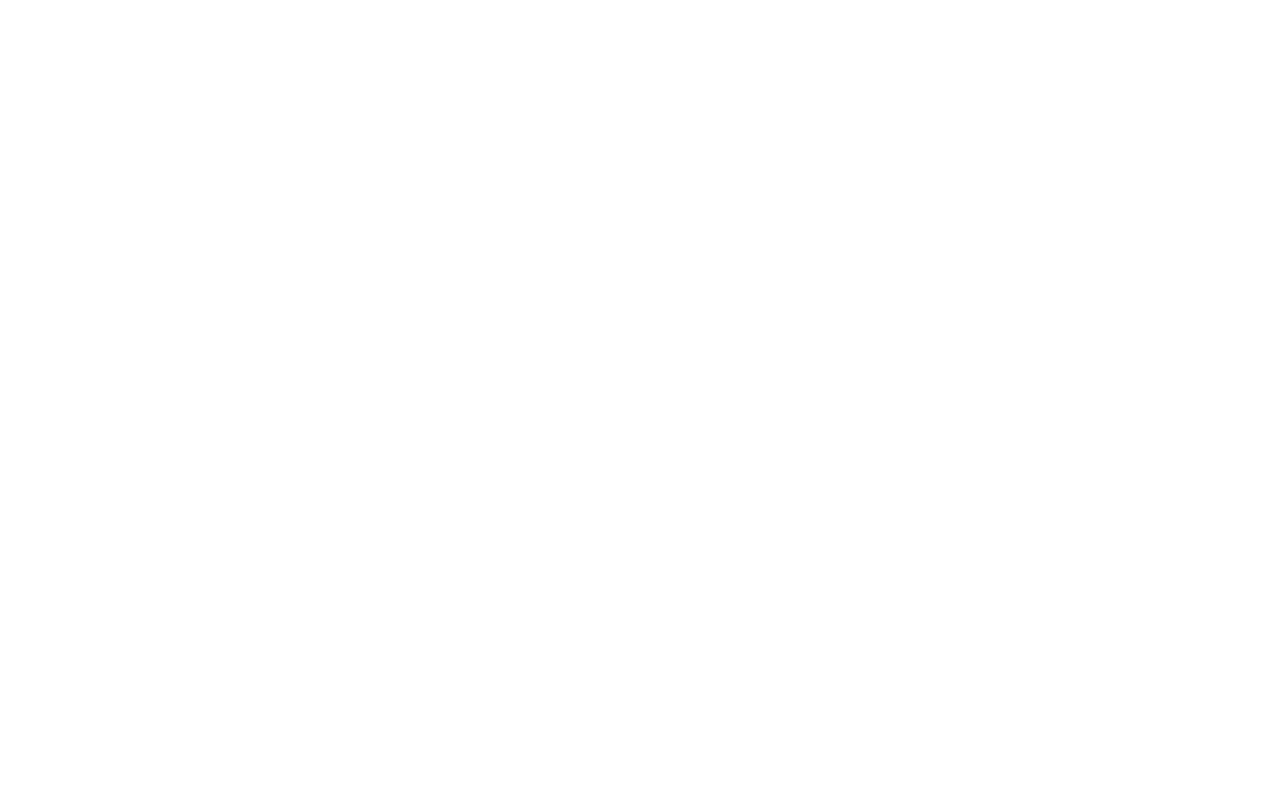
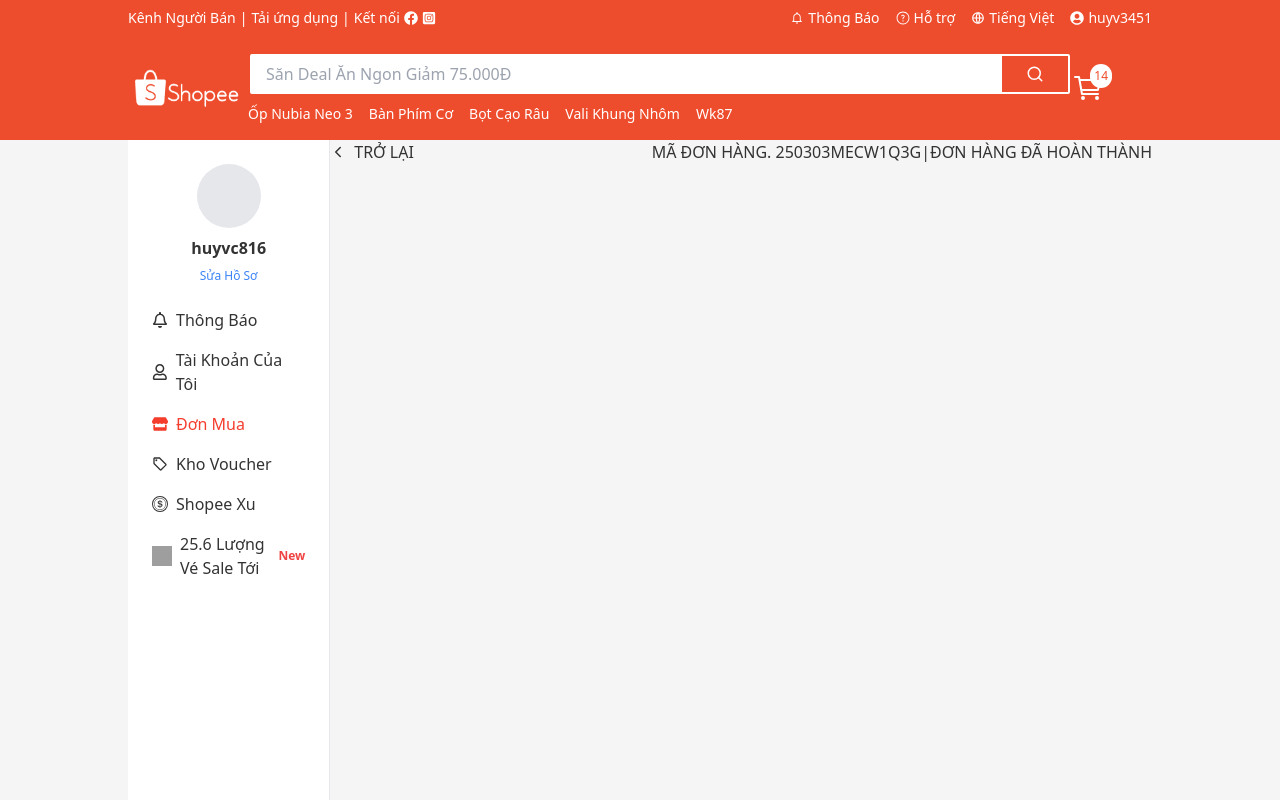
Before and after one commit to dhuy00/MDM_project, a React (Create React App) app in the folder shopee-project/: page /order/1 in a window 1280 px wide. Before the commit this address had no page. Shown: the top 800 px of the page. Built offline with nearby package versions, Linux system fonts and the light colour scheme; grey boxes are pictures that could not be loaded.

Commit message:
update code

```diff
--- a/shopee-project/src/components/order/ReviewModal.jsx
+++ b/shopee-project/src/components/order/ReviewModal.jsx
@@ -1,15 +1,19 @@
 import React, { useState } from 'react';
 import { AiFillStar } from 'react-icons/ai';
+import { FaCamera } from "react-icons/fa";
+import { FaVideo } from "react-icons/fa";
 
 const ReviewModal = ({ onClose }) => {
-  const [rating, setRating] = useState(5);
+  const [productRating, setProductRating] = useState(5);
+  const [sellerServiceRating, setSellerServiceRating] = useState(5);
   const [highlight, setHighlight] = useState('');
   const [quality, setQuality] = useState('');
   const [comment, setComment] = useState('');
 
   const handleSubmit = () => {
     const reviewData = {
-      rating,
+      productRating,
+      sellerServiceRating,
       highlight,
       quality,
       comment,
@@ -21,13 +25,13 @@ const ReviewModal = ({ onClose }) => {
   return (
     <div className="fixed inset-0 bg-black bg-opacity-40 z-50 flex items-center justify-center">
       <div className="bg-white rounded-md shadow-lg w-[600px] max-h-[90vh] overflow-y-auto">
-        <div className="p-6 border-b font-semibold text-xl">Đánh Giá Sản Phẩm</div>
+        <div className="px-6 py-4 text-xl font-semibold border-b">Đánh Giá Sản Phẩm</div>
 
-        <div className="px-6 pt-4">
+        <div className="px-6 py-4">
           {/* Hướng dẫn nhận xu */}
           <div className="bg-yellow-100 border border-yellow-300 rounded flex items-center p-3 text-sm mb-4">
-            <span className="font-semibold text-yellow-700">Xem Hướng dẫn đánh giá chuẩn để nhận đến </span>
-            <span className="ml-1 text-red-500 font-bold">200 xu!</span>
+            <span>Xem Hướng dẫn đánh giá chuẩn để nhận đến </span>
+            <span className="ml-1 text-orange-700 font-bold">200 xu!</span>
           </div>
 
           {/* Thông tin sản phẩm */}
@@ -39,25 +43,24 @@ const ReviewModal = ({ onClose }) => {
             </div>
           </div>
 
-          {/* Rating */}
-          <div className="mb-2">
-            <div className="font-semibold mb-1">Chất lượng sản phẩm</div>
+          {/* Đánh giá chất lượng sản phẩm */}
+          <div className="mb-4">
+            <div className="font-semibold text-sm mb-1">Chất lượng sản phẩm</div>
             <div className="flex items-center gap-1">
               {[1, 2, 3, 4, 5].map((i) => (
                 <AiFillStar
                   key={i}
-                  className={`w-6 h-6 cursor-pointer ${
-                    i <= rating ? 'text-yellow-400' : 'text-gray-300'
-                  }`}
-                  onClick={() => setRating(i)}
+                  className={`w-6 h-6 cursor-pointer ${i <= productRating ? 'text-yellow-400' : 'text-gray-300'
+                    }`}
+                  onClick={() => setProductRating(i)}
                 />
               ))}
               <span className="ml-2 text-orange-500 font-medium">Tuyệt vời</span>
             </div>
           </div>
 
-          {/* Các input */}
-          <div className="mt-4 space-y-4 text-sm">
+          {/* Input */}
+          <div className="space-y-4 text-sm">
             <div>
               <label className="block mb-1 font-semibold">Tính năng nổi bật:</label>
               <input
@@ -82,16 +85,80 @@ const ReviewModal = ({ onClose }) => {
               <textarea
                 value={comment}
                 onChange={(e) => setComment(e.target.value)}
-                rows="3"
+                rows="4"
                 placeholder="Hãy chia sẻ những điều bạn thích về sản phẩm này với người mua khác nhé."
                 className="w-full border rounded px-3 py-2 focus:outline-none focus:ring-1 focus:ring-orange-500 resize-none"
               />
             </div>
           </div>
+
+          {/* Thêm hình ảnh / video */}
+          <div className="mt-4 space-y-2 text-sm text-main-orange">
+            <div className="flex gap-2">
+              <button className="flex items-center gap-2 px-3 py-2 border border-main-orange rounded hover:bg-orange-50">
+                <FaCamera />
+                <span>Thêm Hình ảnh</span>
+
+              </button>
+              <button className="flex items-center gap-2 px-3 py-2 border border-main-orange rounded hover:bg-orange-50">
+                <FaVideo />
+                <span>Thêm Video</span>
+              </button>
+            </div>
+            <p className="text-xs text-gray-500">
+              Thêm 50 ký tự và 1 hình ảnh và 1 video để nhận <span className="text-red-500 font-medium">200 xu</span>
+            </p>
+          </div>
+
+          {/* Hiển thị tên */}
+          <div className="flex items-start gap-2 mt-4">
+            <input type="checkbox" defaultChecked className="mt-1" />
+            <div>
+              <p className="font-medium text-sm">Hiển thị tên đăng nhập trên đánh giá này</p>
+              <p className="text-xs text-gray-500">Tên tài khoản sẽ được hiển thị như z_ub20snju</p>
+            </div>
+          </div>
+
+          {/* Đánh giá dịch vụ */}
+          <div className="pt-6">
+            <div className="text-sm font-semibold mb-2">Về Dịch vụ</div>
+
+            {/* Dịch vụ người bán */}
+            <div className="flex items-center mb-2">
+              <span className="w-48 text-sm">Dịch vụ của người bán</span>
+              <div className="flex items-center gap-1">
+                {[1, 2, 3, 4, 5].map((i) => (
+                  <AiFillStar
+                    key={i}
+                    className={`w-5 h-5 cursor-pointer ${i <= sellerServiceRating ? 'text-yellow-400' : 'text-gray-300'
+                      }`}
+                    onClick={() => setSellerServiceRating(i)}
+                  />
+                ))}
+                <span className="ml-2 text-orange-500 text-sm">Tuyệt vời</span>
+              </div>
+            </div>
+
+            {/* Dịch vụ vận chuyển (bị mờ) */}
+            <div className="flex items-center mb-2">
+              <span className="w-48 text-sm">Dịch vụ vận chuyển</span>
+              <div className="flex items-center gap-1">
+                {[1, 2, 3, 4, 5].map((i) => (
+                  <AiFillStar
+                    key={i}
+                    className={`w-5 h-5 cursor-pointer ${i <= sellerServiceRating ? 'text-yellow-400' : 'text-gray-300'
+                      }`}
+                    onClick={() => setSellerServiceRating(i)}
+                  />
+                ))}
+                <span className="ml-2 text-orange-500 text-sm">Tuyệt vời</span>
+              </div>
+            </div>
+          </div>
         </div>
 
         {/* Footer */}
-        <div className="flex justify-end px-6 py-4 border-t gap-3">
+        <div className="flex justify-end px-6 py-4 border-t gap-3 text-sm">
           <button
             className="px-4 py-2 border border-gray-300 rounded hover:bg-gray-100"
             onClick={onClose}
--- /dev/null
+++ b/shopee-project/src/pages/customer/OrderDetail.jsx
@@ -0,0 +1,73 @@
+import React from 'react'
+import Navigation from '../../components/order/Navigation'
+import { FaRegBell, FaRegUser, FaStore } from 'react-icons/fa'
+import { MdOutlineLocalOffer } from 'react-icons/md'
+import { BsCoin } from 'react-icons/bs'
+import { IoChevronBack } from "react-icons/io5";
+import { FaReceipt } from "react-icons/fa";
+import { FaMoneyBill } from "react-icons/fa";
+import { MdLocalShipping } from "react-icons/md";
+import { LuRadioReceiver } from "react-icons/lu";
+import { FaRegStar } from "react-icons/fa";
+
+const OrderDetail = () => {
+  return (
+    <div>
+      <Navigation />
+      <div className="min-h-screen bg-[#f5f5f5] px-32 text-[#333] flex">
+        {/* Sidebar */}
+        <div className="w-[240px] bg-white p-6 border-r">
+          <div className="flex flex-col items-center gap-2 mb-6">
+            <div className="w-16 h-16 bg-gray-200 rounded-full" />
+            <div className="font-semibold">huyvc816</div>
+            <button className="text-blue-500 text-xs">Sửa Hồ Sơ</button>
+          </div>
+
+          <div className="space-y-4">
+            <div className="flex items-center gap-2">
+              <FaRegBell /> Thông Báo
+            </div>
+            <div className="flex items-center gap-2">
+              <FaRegUser /> Tài Khoản Của Tôi
+            </div>
+            <div className="flex items-center gap-2 text-[#f53d2d] font-medium">
+              <FaStore /> Đơn Mua
+            </div>
+            <div className="flex items-center gap-2">
+              <MdOutlineLocalOffer /> Kho Voucher
+            </div>
+            <div className="flex items-center gap-2">
+              <BsCoin /> Shopee Xu
+            </div>
+            <div className="flex items-center gap-2">
+              <img src="https://cf.shopee.vn/file/8f9261bc7256d66fdc92e3980e64c978" alt="sale" className="w-5 h-5" />
+              25.6 Lượng Vé Sale Tới <span className="text-xs text-red-500 font-bold ml-1">New</span>
+            </div>
+          </div>
+        </div>
+
+        {/* Main content */}
+        <div className='w-full'>
+          <div className='flex justify-between items-center'>
+            <span className='flex gap-2 items-center'>
+              <IoChevronBack />
+              <span>TRỞ LẠI</span>
+            </span>
+            <div>
+              <span>MÃ ĐƠN HÀNG. 250303MECW1Q3G</span>
+              <span>|</span>
+              <span>ĐƠN HÀNG ĐÃ HOÀN THÀNH</span>
+            </div>
+          </div>
+          <div>
+            <span className='w-12 h-12 bg-green-500 rounded-full'>
+
+            </span>
+          </div>
+        </div>
+      </div>
+    </div>
+  )
+}
+
+export default OrderDetail
--- a/shopee-project/src/router/routes/customerRoutes.js
+++ b/shopee-project/src/router/routes/customerRoutes.js
@@ -2,6 +2,7 @@ import Home from "../../pages/customer/Home"
 import Cart from "../../pages/customer/Cart"
 import Order from "../../pages/customer/Order"
 import Review from "../../pages/customer/Review"
+import OrderDetail from "../../pages/customer/OrderDetail"
 
 const customerRoutes = [
   {
@@ -20,6 +21,11 @@ const customerRoutes = [
     role: "customer"
   },
   {
+    path: '/order/:id',
+    element: <OrderDetail/>,
+    role: "customer"
+  },
+  {
     path: '/review',
     element: <Review/>,
     role: "customer"
```
